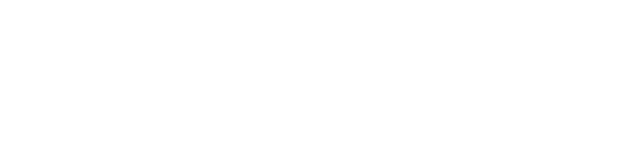
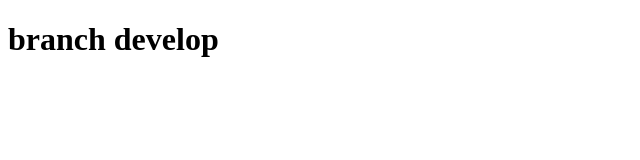
Before and after one commit to VitoChandraGunawan/UI-UX_Praktikum1, a plain HTML site: page index.html in a window 1280 px wide. Shown: the whole page, without its empty margins (0-640 px from the left). Drawn offline with Linux system fonts and the light colour scheme.

Commit message:
h1 developer

```diff
--- a/index.html
+++ b/index.html
@@ -7,6 +7,6 @@
     <title>Document</title>
 </head>
 <body>
-
+    <h1> branch develop </h1>
 </body>
 </html>
```
